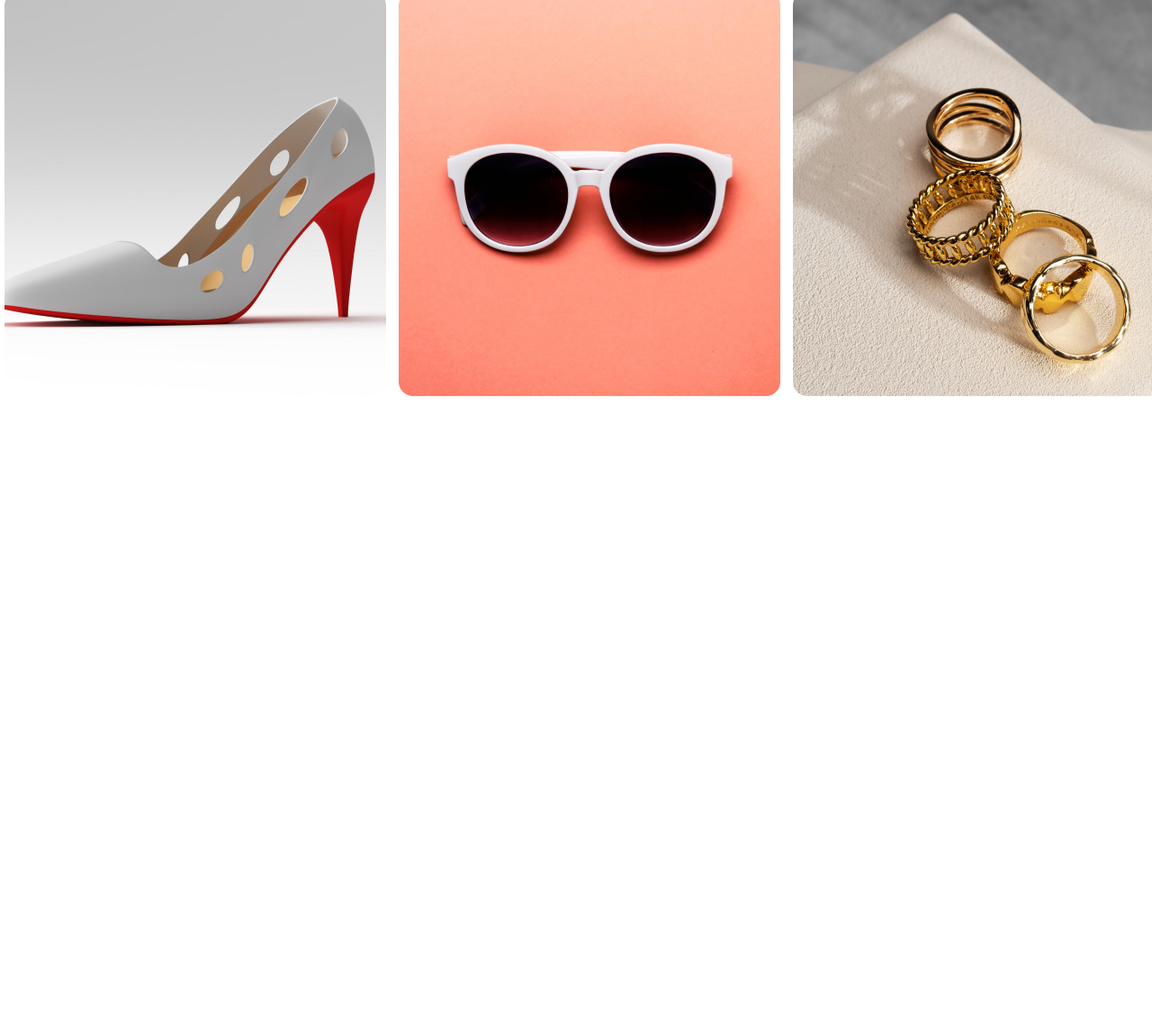
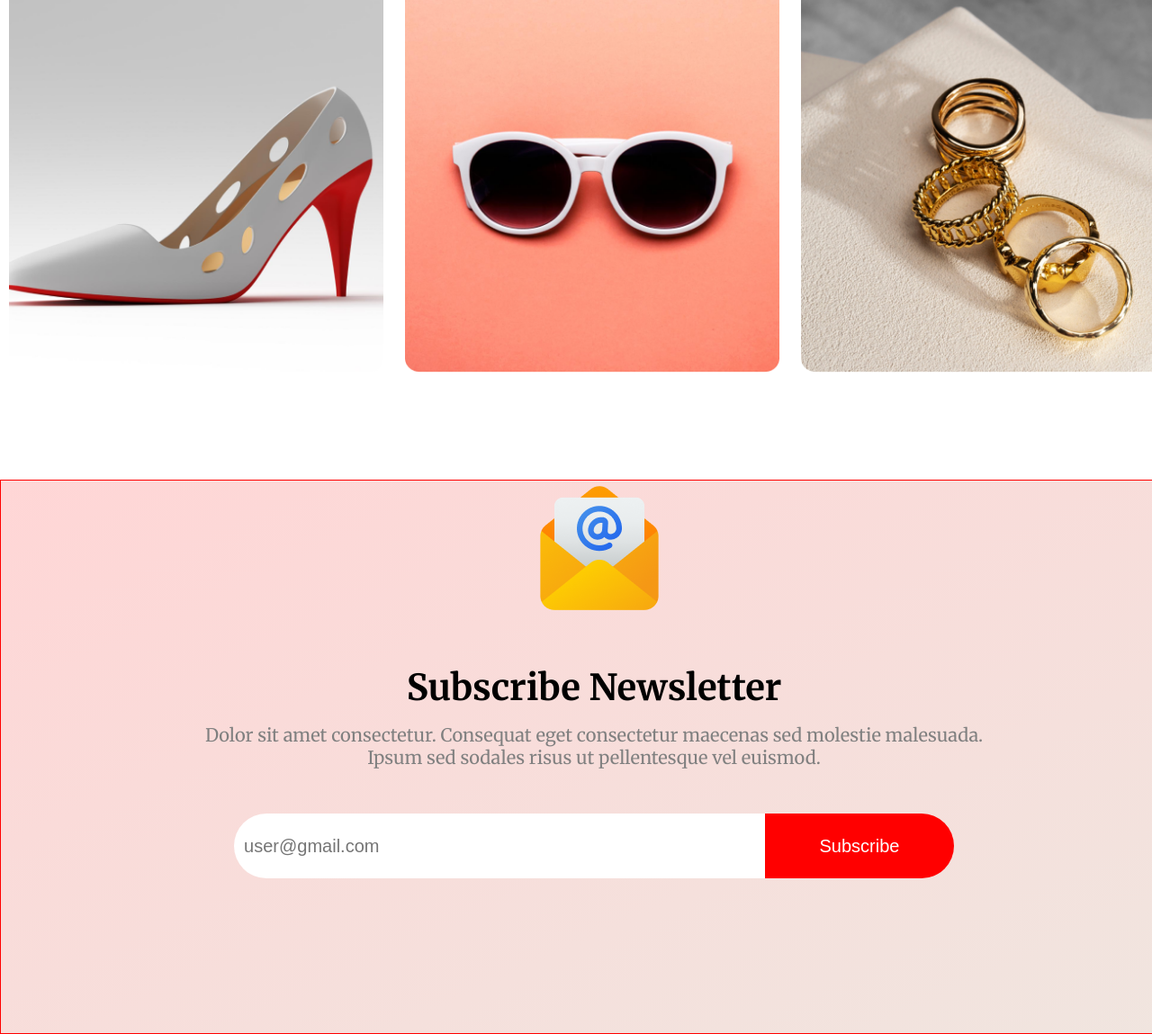
Before and after one commit to devsamim/newyear-landing-page, a plain HTML site: page index.html in a window 1280 px wide. Shown: the part 5127-6276 px from the top of the page at 90% size. Before the commit the page ends 5610 px from the top, so only its background shows below. Drawn offline with Linux system fonts and the light colour scheme.

Commit message:
subscribe input done

```diff
--- a/css/style.css
+++ b/css/style.css
@@ -285,5 +285,64 @@ padding-left: 200px;
   margin-bottom: 50px;
 }
 .gift-image img{
- padding: 5px;
+margin-right: 0;
+padding: 10px;
+
+ width: 436px;
+ height: 450px;
 }
+.subscribe-container{
+  width: 1320px;
+  height: 616px;
+  margin: 0 auto;
+  margin-top: 50px;
+  border: 1px solid red;
+  background-image: linear-gradient(to bottom right, rgb(255, 214, 214), rgb(240, 229, 223));
+
+
+}
+.subs-content{
+
+
+}
+.content-img{
+margin-left: 590px;
+margin-bottom: 50px;
+}
+.subs-heading{
+  font-size: 40px;
+  font-weight: 700;
+  margin-bottom: 15px;
+  text-align: center;
+}
+.subs-description{
+  font-size: 20px;
+  margin-top: 10px;
+  color: gray;
+  margin-bottom: 50px;
+  padding:0px 212px 0 212px;
+  text-align: center;
+}
+.input-btn{
+  width: 590px;
+  height: 72px;
+  border-radius: 50px 0px 0px 50px;
+  border: none;
+  background-color: #fff;
+  outline: none;
+  font-size:20px;
+}
+.subs-btn{
+  width: 210px;
+  height: 72px;
+  border-radius: 0px 50px 50px 0px;
+  font-size: 20px;
+  font-weight: 500;
+  background-color: red;
+  border: none;
+
+  color: white;
+}
+.subs-div{
+  text-align: center;
+}
--- a/index.html
+++ b/index.html
@@ -99,6 +99,19 @@
     </div>
    </section>
    <!-- gift section end -->
+   <!-- subscribe-section start -->
+   <section class="subscribe-container">
+    <div class="subs-content">
+      <img class="content-img" src="images/Group 61.png" alt="">
+      <h2  class="subs-heading">Subscribe Newsletter</h2>
+      <p class="subs-description">Dolor sit amet consectetur. Consequat eget consectetur maecenas sed molestie malesuada. Ipsum sed sodales risus ut pellentesque vel euismod. </p>
+    </div>
+    <div class="subs-div">
+      <input class="input-btn" type="text" placeholder=" &nbsp;user@gmail.com"><button class="subs-btn">Subscribe</button>
+    </div>
+
+   </section>
+   <!-- subscribe-section end -->
   </main>
   <footer>
 
```
